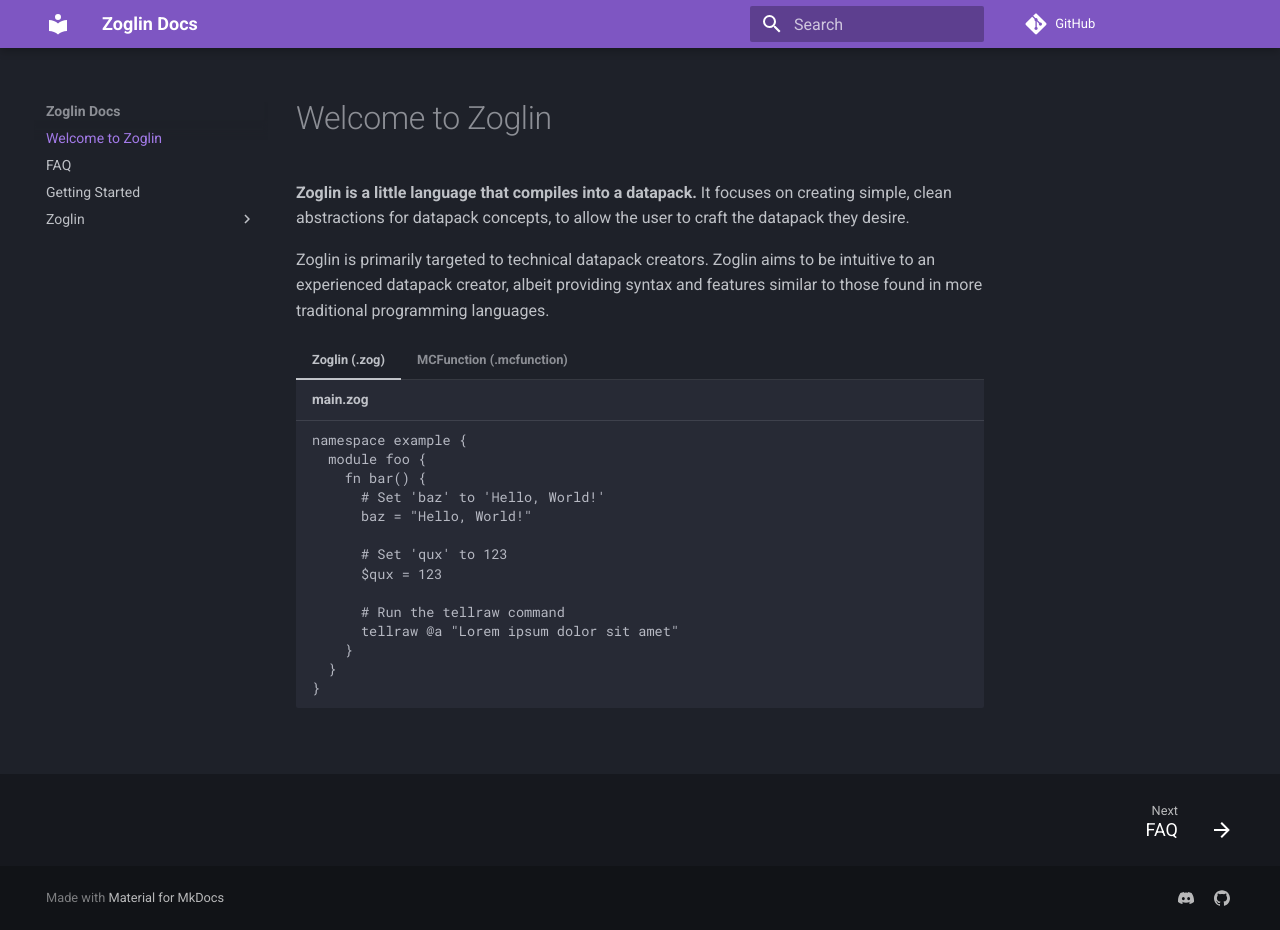
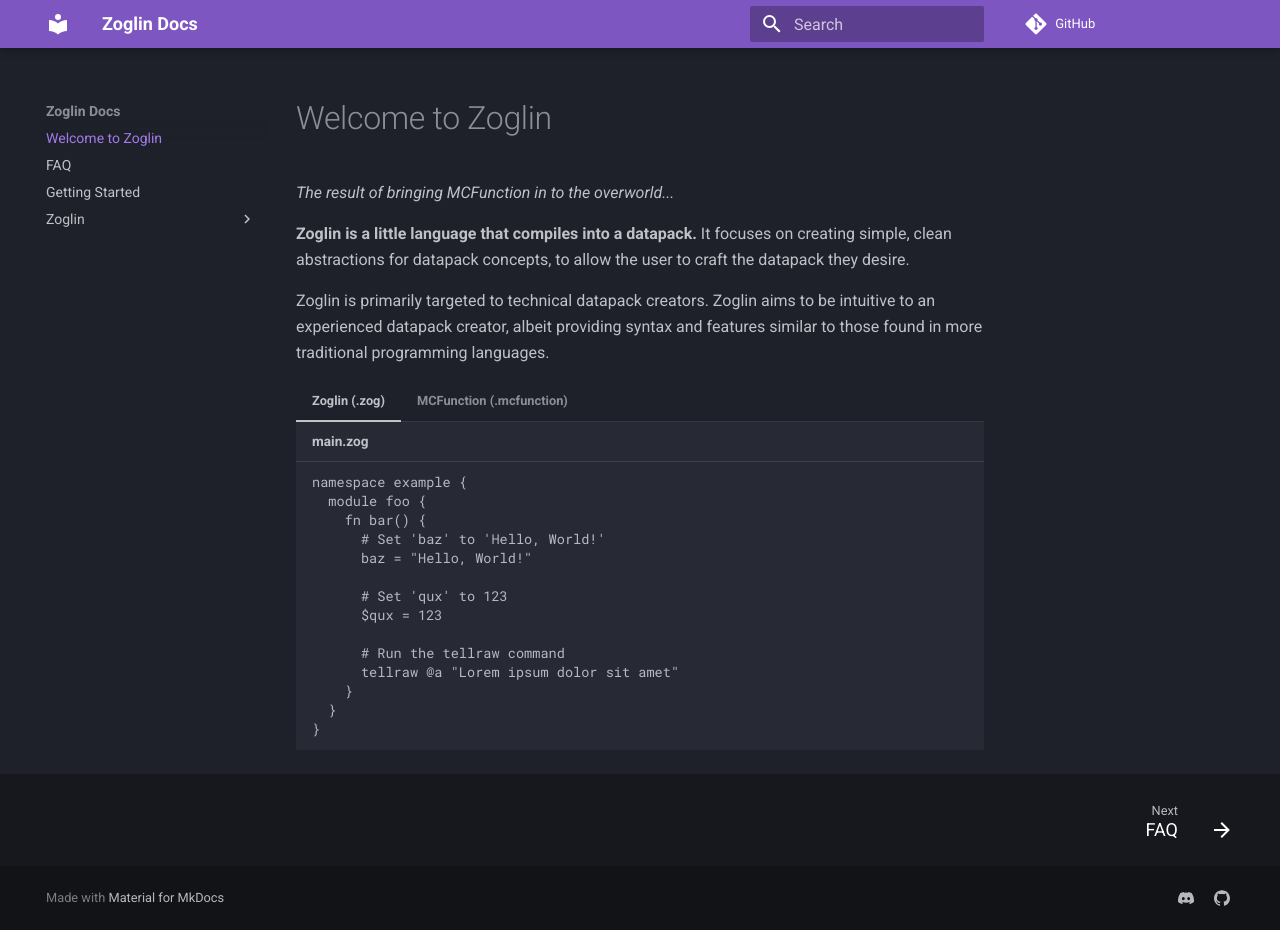
Before and after one commit to GMDU/zoglin, an MkDocs documentation site: the page built from docs/index.md, in a window 1280 px wide and 930 px high. Built offline with MkDocs 1.6.1 and Material for MkDocs 9.7.7, drawn with Linux system fonts in a browser that asks for light colours; comment, search, counter and statistics services are not loaded.

Commit message:
chore: add cheeky tagline to docs

```diff
--- a/docs/index.md
+++ b/docs/index.md
@@ -1,4 +1,6 @@
 # Welcome to Zoglin
+*The result of bringing MCFunction in to the overworld...*
+
 **Zoglin is a little language that compiles into a datapack.**
 It focuses on creating simple, clean abstractions for datapack concepts,
 to allow the user to craft the datapack they desire.
```
Also changed, not shown: TODO.md (+1 -0 lines).
